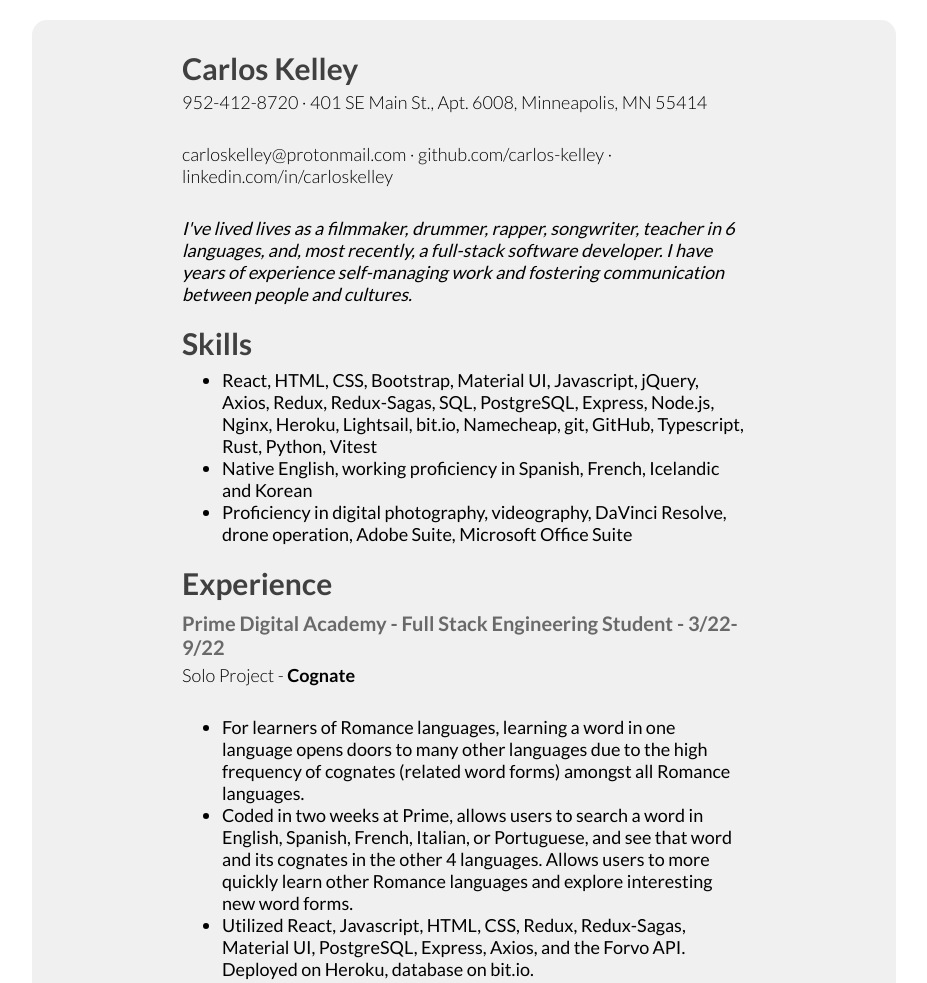
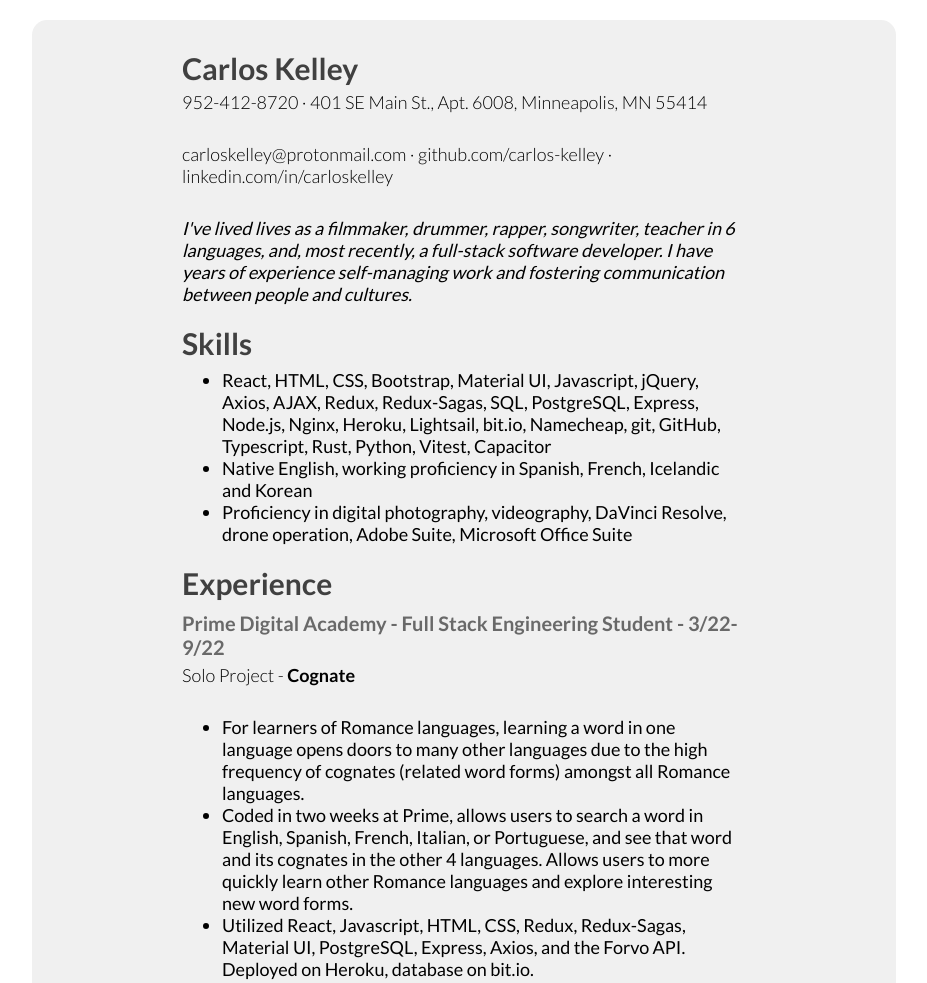
Before and after one commit to carlos-kelley/carlos-kelley.github.io, a plain HTML site: page index.html in a window 1280 px wide. Shown: the top 983 px of the page, without its empty margins (176-1103 px from the left). Drawn offline with Linux system fonts and the light colour scheme.

Commit message:
Update index.html

```diff
--- a/index.html
+++ b/index.html
@@ -27,7 +27,7 @@
       <h1>Skills</h1>
 	  <div id="content-skills">
 	  <ul>
-	    <li>React, HTML, CSS, Bootstrap, Material UI, Javascript, jQuery, Axios, Redux, Redux-Sagas, SQL, PostgreSQL, Express, Node.js, Nginx, Heroku, Lightsail, bit.io, Namecheap, git, GitHub, Typescript, Rust, Python, Vitest</li>
+	    <li>React, HTML, CSS, Bootstrap, Material UI, Javascript, jQuery, Axios, AJAX, Redux, Redux-Sagas, SQL, PostgreSQL, Express, Node.js, Nginx, Heroku, Lightsail, bit.io, Namecheap, git, GitHub, Typescript, Rust, Python, Vitest, Capacitor</li>
 	    <li>Native English, working proficiency in Spanish, French, Icelandic and Korean</li>
         <li>Proficiency in digital photography, videography, DaVinci Resolve, drone operation, Adobe Suite, Microsoft Office Suite</li>
 	  </ul>
```
